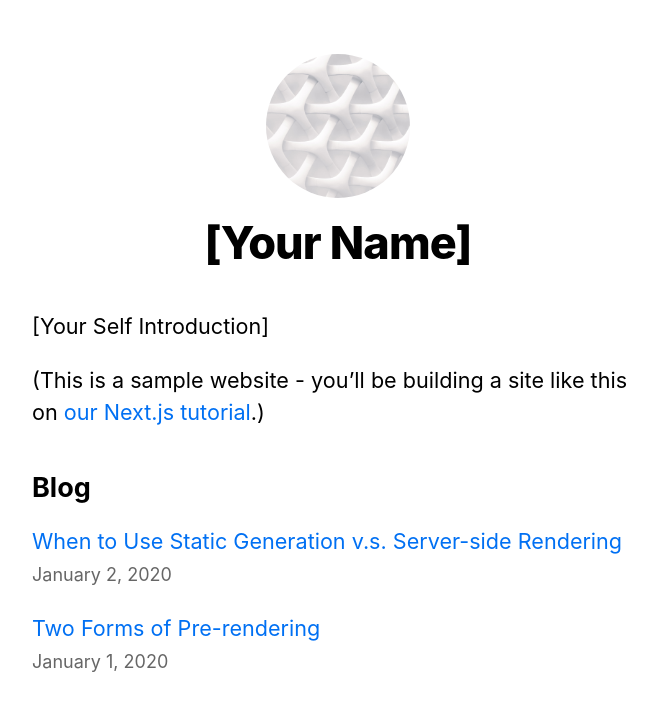
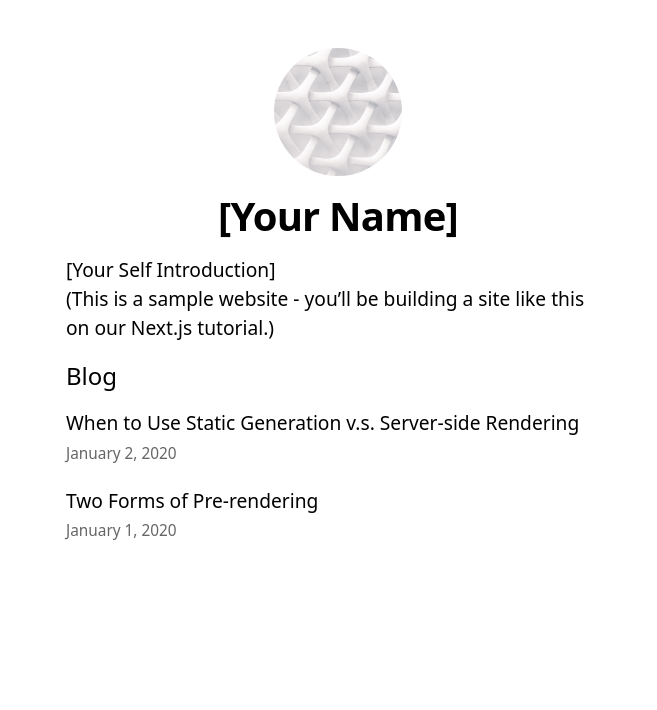
Before and after one commit to JLarky/our-textile, a Next.js app: page / in a window 1280 px wide. Shown: the top 710 px of the page, without its empty margins (302-959 px from the left). Built offline with nearby package versions, Linux system fonts and the light colour scheme.

Commit message:
add tailwind

```diff
--- a/package.json
+++ b/package.json
@@ -14,7 +14,8 @@
     "react": "16.13.1",
     "react-dom": "16.13.1",
     "remark": "^12.0.0",
-    "remark-html": "^11.0.1"
+    "remark-html": "^11.0.1",
+    "tailwindcss": "^1.4.6"
   },
   "devDependencies": {
     "@types/node": "^13.11.0",
--- a/pages/_app.tsx
+++ b/pages/_app.tsx
@@ -1,4 +1,4 @@
-import '../styles/global.css'
+import '../styles/index.css'
 import { AppProps } from 'next/app'
 
 export default function App({ Component, pageProps }: AppProps) {
--- /dev/null
+++ b/postcss.config.js
@@ -0,0 +1,6 @@
+module.exports = {
+  plugins: [
+    'tailwindcss',
+    'autoprefixer',
+  ],
+}
--- a/styles/global.css
+++ /dev/null
@@ -1,27 +0,0 @@
-html,
-body {
-  padding: 0;
-  margin: 0;
-  font-family: -apple-system, BlinkMacSystemFont, Segoe UI, Roboto, Oxygen,
-    Ubuntu, Cantarell, Fira Sans, Droid Sans, Helvetica Neue, sans-serif;
-  line-height: 1.6;
-  font-size: 18px;
-}
-
-* {
-  box-sizing: border-box;
-}
-
-a {
-  color: #0070f3;
-  text-decoration: none;
-}
-
-a:hover {
-  text-decoration: underline;
-}
-
-img {
-  max-width: 100%;
-  display: block;
-}
--- /dev/null
+++ b/styles/index.css
@@ -0,0 +1,6 @@
+/* purgecss start ignore */
+@tailwind  base;
+@tailwind  components;
+/* purgecss end ignore */
+
+@tailwind  utilities;
--- /dev/null
+++ b/tailwind.config.js
@@ -0,0 +1,8 @@
+module.exports = {
+  purge: {
+    content: ['./{pages,public}/**/*.{html,ts,tsx}']
+  },
+  theme: {},
+  variants: {},
+  plugins: []
+}
```
Also changed, not shown: 1 other file (tests, documents, lock files or other folders).
